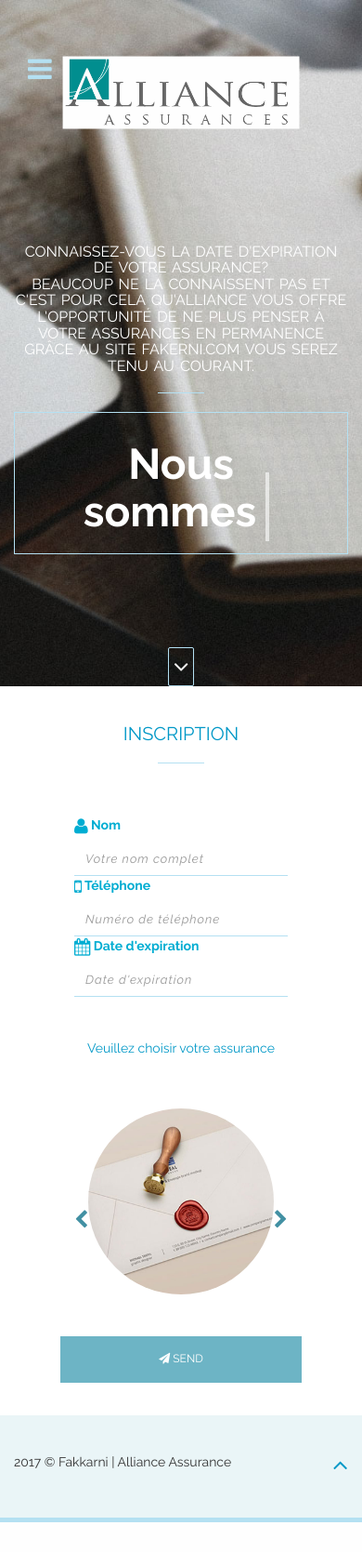
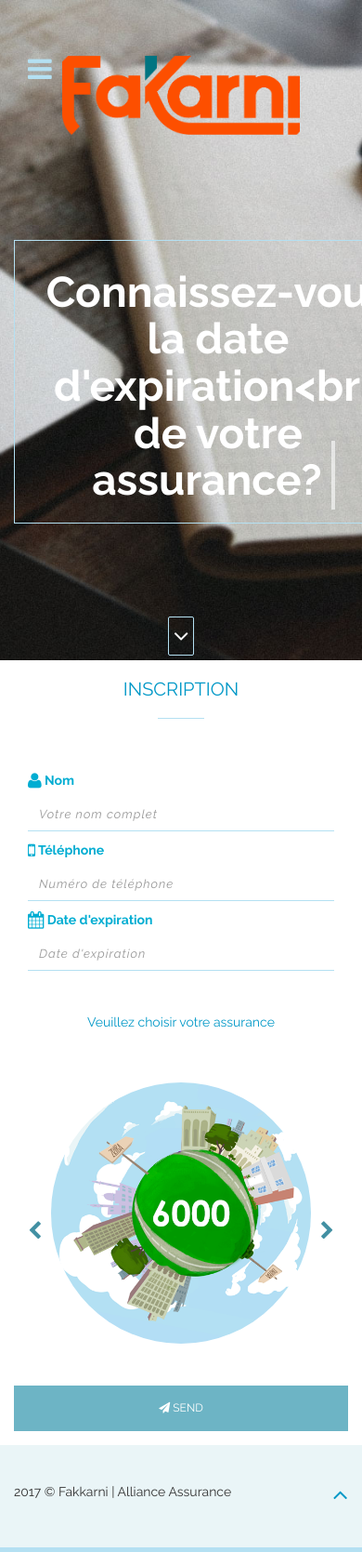
Before and after one commit to chafik-allin/Fakkarni, a Laravel app: page / in a window 390 px wide. Shown: the whole page at 93% size. Before the commit the page ends 1637 px from the top, so only its background shows below. Run offline with Laravel 8, Linux system fonts and the light colour scheme; settings files or empty folders that the repository lacks are supplied.

Commit message:
Bug carousel sur iphone fixed
Reste a ameliorer l'affichage de TYPED pour qu'il depasse pas les bordure de la page

```diff
--- a/public/css/owl.theme.css
+++ b/public/css/owl.theme.css
@@ -18,7 +18,7 @@
     cursor: pointer;
     border-radius: 3px; }
     .owl-theme .owl-nav [class*='owl-']:hover {
-      color: #FFF;
+      color: #fd4f00;
       text-decoration: none; }
   .owl-theme .owl-nav .disabled {
     opacity: 0.5;
--- a/public/css/style.css
+++ b/public/css/style.css
@@ -14,14 +14,15 @@
 	.container {
 		width: 960px;
 	}
+
+	#text-header
+	{
+		line-height: 20px !important;
+	}
 }
 h1{
 	font-weight: 700;
 	font-size: 46px;
-}
-#text-header
-{
-	line-height: 50px !important;
 }
 h2{
 	text-transform: uppercase;
@@ -75,8 +76,9 @@
 	color: #ffffff;
 }
 .bga{
-	background: rgba(0,0,0,0.5);
-	height: 100%
+	background: rgba(0,0,0,1);
+	height: 100%;
+	width: 100%;
 }
 #home a.down-btn span.fa.fa-angle-down {
 	font-size: 26px;
@@ -89,7 +91,7 @@
 	cursor: pointer;
 }
 .content{
-	padding-top: 5%;
+	padding-top: 29%;
 
 }
 
@@ -276,9 +278,9 @@
 	list-style: none;
 }
 #inscription{
-	padding: 20px 50px;
 	color: #555;
 }
+
 label{
 	color: #00add2;
 }
--- a/public/js/main.js
+++ b/public/js/main.js
@@ -44,7 +44,7 @@
         });
 
         $('.owl-carousel .item ').hover(function(){
-           $(this).css({'border': '5px solid #b4e0f2', 'border-radius':'50%'});
+           $(this).css({'border': '5px solid #fd4f00', 'border-radius':'50%'});
            $(this).addClass('animated rotateIn');
         }, function()
         {
@@ -108,9 +108,10 @@
 
 
        $("#head-title").typed({
-            strings: ["Vous pouvez oublier^1000", "Nous sommes là pour vous le rappeler^1000"],
-            typeSpeed: 100,
+            strings: ["Connaissez-vous la date d'expiration<br> de votre assurance?^1000", "Vous pouvez oublier^1000", "Nous sommes là pour vous le rappeler^1000"],
+            typeSpeed: 50,
             loop: true,
+            contentType: 'html',
             startDelay: 100
           });
 
@@ -121,7 +122,6 @@
 
         $('.owl-carousel').owlCarousel({
             loop:true,
-            margin: 10,
             autoplay: true,
              responsiveClass:true,
              autoplayTimeout:100,
--- a/resources/views/index.blade.php
+++ b/resources/views/index.blade.php
@@ -80,9 +80,6 @@
                 <img src="img/logo.png" class="img-responsive" alt="logo">
             </div>
             <div class="content">
-                <h4 class="wow bounceInLeft" data-wow-duration="2s">Connaissez-vous la date d'expiration de votre assurance?<br>Beaucoup ne la connaissent pas et c'est pour cela qu'Alliance vous offre l'opportunité de ne plus penser à votre assurances en permanence<br>Grâce au site Fakerni.com vous serez tenu au courant.
-</h4>
-                <hr>
                 <div class="header-text btn wow bounceInRight" data-wow-duration="0.5s">
                     <h1><span id="head-title"></span></h1>
                 </div>
@@ -131,15 +128,15 @@
                             <div class="col-md-12"><span id="phone_err" class="text-center"></span></div>
                         </div>
                         <div class="form-group" data-wow-duration="2s" >
-                            <div class="col-md-4 wow fadeInLeft">
+                            <div class="col-md-4 wow fadeInLeft" style="margin-top:10px">
                                 <label><i class="fa fa-user fa-lg"></i> Nom</label>
                                 <input type="text" class="form-control" placeholder="Votre nom complet" name="name" pattern="([a-zA-Z\s])+" required value="{{old('name')}}" >
                             </div>
-                            <div class="col-md-4 wow fadeInDown">
+                            <div class="col-md-4 wow fadeInDown" style="margin-top:10px">
                                 <label><i class="fa fa-mobile fa-lg"></i> Téléphone</label>
                                 <input type="text" class="form-control" placeholder="Numéro de téléphone" name="phone" pattern="\d{10}" data-toggle="tooltip"  required value="{{old('phone')}}" />
                             </div>
-                            <div class="col-md-4 wow fadeInRight">
+                            <div class="col-md-4 wow fadeInRight" style="margin-top:10px">
                                 <label><i class="fa fa-calendar fa-lg"></i> Date d'expiration</label>
                                 <input type="text" id="datepicker" class="form-control" placeholder="Date d'expiration" name="date_exp" required value="{{old('date_exp')}}"  />
                             </div>
@@ -155,18 +152,19 @@
                             <div class="col-md-12">
                                 <span  id="res_assurance"></span>
                                 <div class="owl-carousel owl-theme wow fadeInUp">
-                                    <div class="item" id="1">
-                                        <img  src="{{asset('img/portfolio/01.jpg')}}" class=" img-responsive img-circle"  alt="" />
+                                    <div class="item" id="1" style="width:85% !important">
+                                        <img  src="{{asset('img/assurrances/18000.png')}}" class=" img-responsive img-circle"  alt=""/>
                                     </div>
-                                    <div class="item" id="2">
-                                       <img  src="{{asset('img/portfolio/02.jpg')}}" class=" img-responsive img-circle" alt="" />
+                                    <div class="item" id="2" style="width:85% !important">
+                                       <img  src="{{asset('img/assurrances/6000.png')}}" class=" img-responsive img-circle" alt="" />
                                     </div>
-                                    <div class="item" id="3">
-                                        <img  src="{{asset('img/portfolio/03.jpg')}}" class=" img-responsive img-circle" alt="" />
+                                    <div class="item" id="3" style="width:85% !important">
+                                        <img  src="{{asset('img/assurrances/12000.png')}}" class=" img-responsive img-circle" alt=""   />
                                     </div>
-                                    <div class="item" id="4">
-                                        <img  src="{{asset('img/portfolio/04.jpg')}}" class=" img-responsive img-circle"  alt="" />
+                                    <div class="item" id="4" style="width:85% !important">
+                                        <img  src="{{asset('img/assurrances/18000.png')}}" class=" img-responsive img-circle"  alt=""  />
                                     </div>
+
                                 </div>
                             </div>
                         </div>
```
Also changed, not shown: public/img/._12000.png (added), public/img/._18000.png (added), public/img/._6000.png (added), public/img/Fakkerni.png (added), public/img/aa.png (added), public/img/assurrances/12000.png (added), public/img/assurrances/18000.png (added), public/img/assurrances/6000.png (added), public/img/logo.png, 1 other file.
